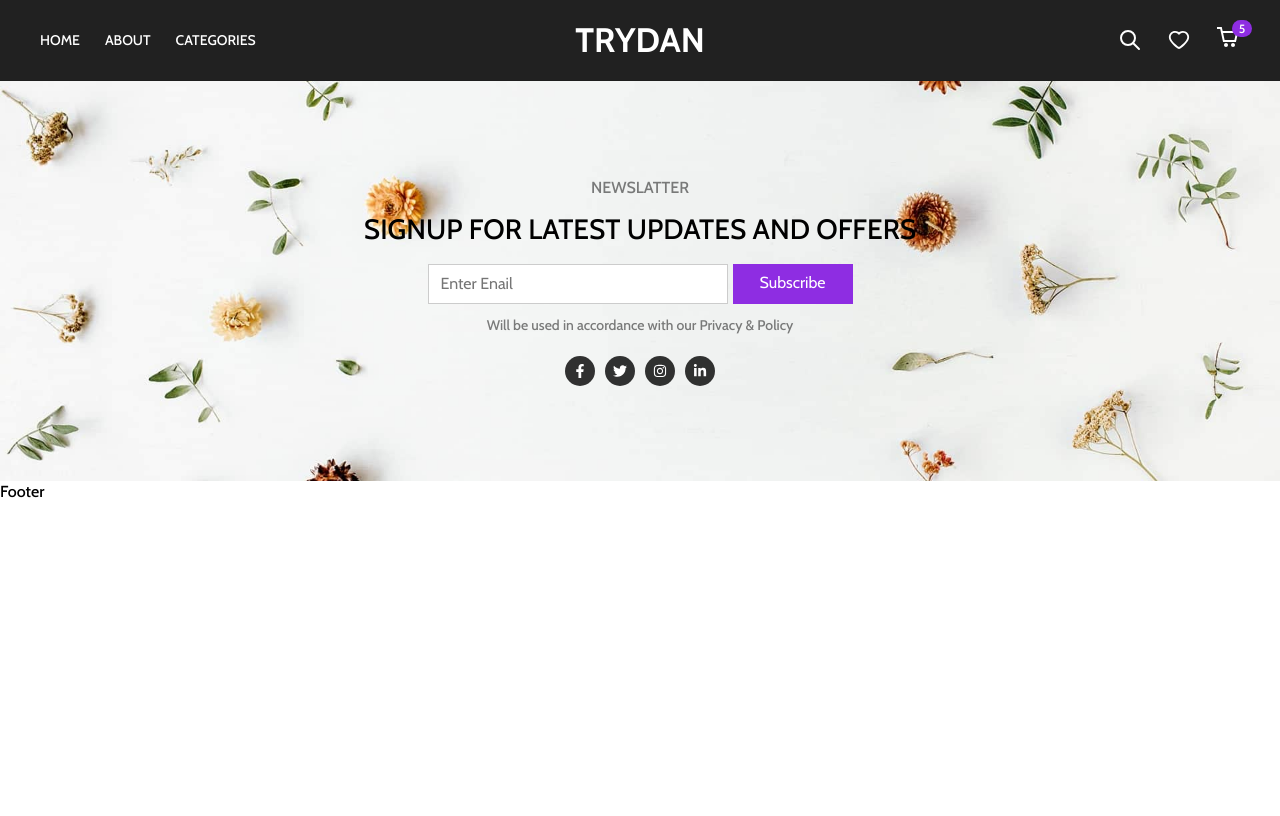
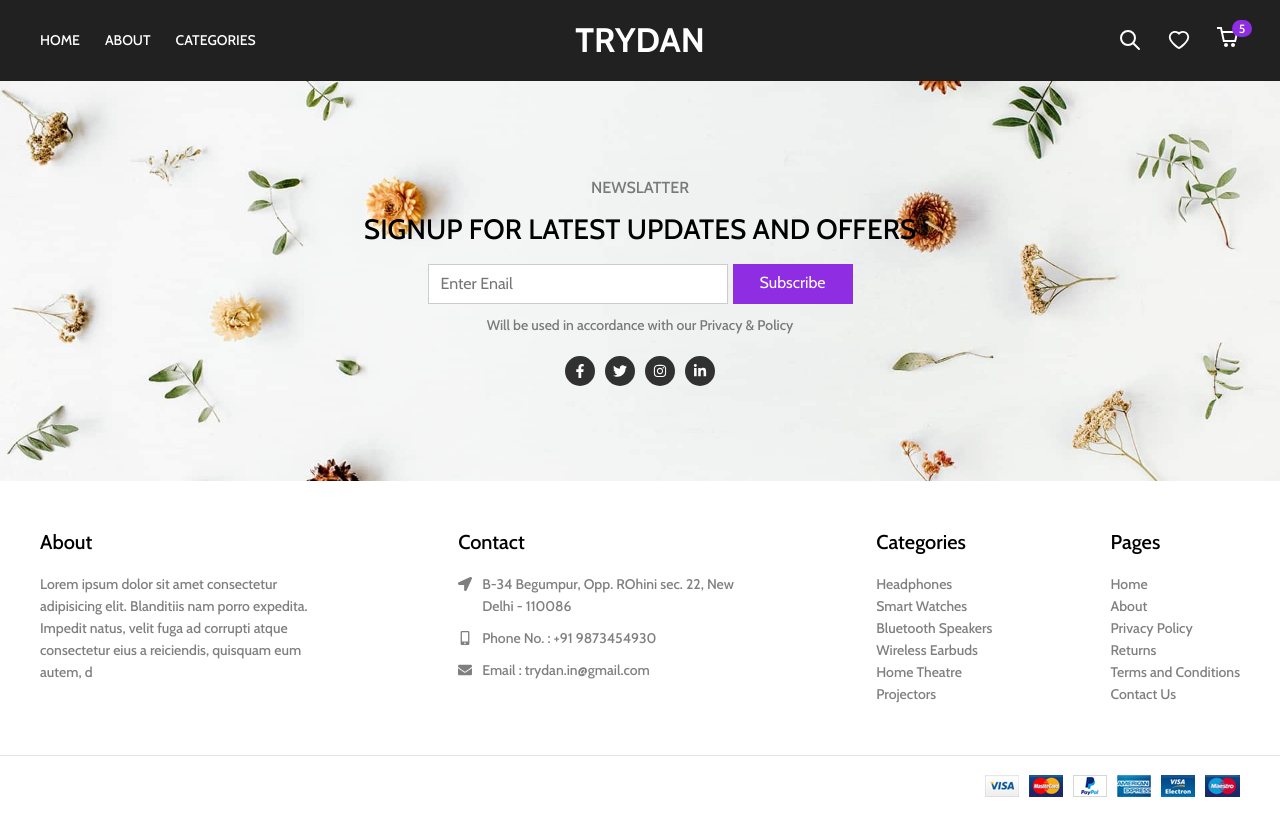
Before and after one commit to manish04042003/Trydan, a React (Create React App) app: page /about in a window 1280 px wide. Built offline with nearby package versions, Linux system fonts and the light colour scheme.

Commit message:
footer section complete

```diff
--- a/src/components/Footer/Footer.jsx
+++ b/src/components/Footer/Footer.jsx
@@ -1,6 +1,70 @@
 import "./Footer.scss";
+import React from "react";
+import { FaLocationArrow, FaMobileAlt, FaEnvelope } from "react-icons/fa";
+import Paymemt from "../../assets/payments.png";
 const Footer = () => {
-    return <div>Footer</div>;
+  return (
+    <div className="Footer">
+      <div className="footer-content">
+        <div className="col">
+          <div className="title">About</div>
+          <div className="text">
+            Lorem ipsum dolor sit amet consectetur adipisicing elit. Blanditiis
+            nam porro expedita. Impedit natus, velit fuga ad corrupti atque
+            consectetur eius a reiciendis, quisquam eum autem, d
+          </div>
+        </div>
+        <div className="col">
+          <div className="title">Contact</div>
+          <div className="c-item">
+            <FaLocationArrow/>
+            <div className="text">
+                B-34 Begumpur, Opp. ROhini sec. 22, New Delhi - 110086
+            </div>
+          </div>
+          <div className="c-item">
+            <FaMobileAlt/>
+            <div className="text">
+                Phone No. : +91 9873454930
+            </div>
+          </div>
+          <div className="c-item">
+            <FaEnvelope/>
+            <div className="text">
+                Email : trydan.in@gmail.com
+            </div>
+          </div>
+        </div>
+        <div className="col">
+          <div className="title">Categories</div>
+          <div className="text">Headphones</div>
+          <div className="text">Smart Watches</div>
+          <div className="text">Bluetooth Speakers</div>
+          <div className="text">Wireless Earbuds</div>
+          <div className="text">Home Theatre</div>
+          <div className="text">Projectors</div>
+        </div>
+        <div className="col">
+          <div className="title">Pages</div>
+          <div className="text">Home</div>
+          <div className="text">About</div>
+          <div className="text">Privacy Policy</div>
+          <div className="text">Returns</div>
+          <div className="text">Terms and Conditions</div>
+          <div className="text">Contact Us</div>
+        </div>
+      </div>
+
+      <div className="bottom-bar">
+        <div className="bottom-bar-content">
+            <div className="text">
+
+            </div>
+            <img src={Paymemt} alt=" Payment" />
+        </div>
+      </div>
+    </div>
+  );
 };
 
 export default Footer;
--- a/src/components/Footer/Footer.scss
+++ b/src/components/Footer/Footer.scss
@@ -1 +1,74 @@
 @import "../../css-config/mixins.scss";
+
+.Footer{
+    width: 100%;
+    .footer-content{
+        padding: 50px 20px ;
+        max-width: 1200px;
+        margin: 0 auto;
+        display: flex;
+        flex-flow: wrap;
+        gap: 20px;
+        @include md{
+            justify-content: space-between;
+            padding: 50px 0;
+        }
+        .col{
+            max-width: 300px;
+            .title{
+                margin-bottom: 20px;
+                font-size: 20px;
+
+            }
+            .text{
+                color: rgba(0,0,0,0.5);
+                font-size: 14px;
+            }
+            .c-item{
+                display: flex;
+                margin-bottom: 10px;
+                svg{
+                    flex-shrink: 0;
+                    font-size: 14px;
+                    margin-right: 10px;
+                    margin-top: 4px;
+                    color: rgba(0,0,0,0.5);
+                }
+            }
+            span{
+                &.text{
+                    display: block;
+                    margin-bottom:10px ;
+                    cursor: pointer;
+                }
+            }
+        }
+
+    }
+    .bottom-bar{
+        border-top: 1px solid rgba(0,0,0,0.1);
+        .bottom-bar-content{
+            padding: 20px;
+            display: flex;
+            align-items: center;
+            flex-direction: column;
+            text-align: center;
+            gap: 10px;
+            @include md{
+                padding: 0;
+                height: 60px;
+                max-width: 1200px;
+                margin: 0 auto;
+                flex-direction: row;
+                justify-content: space-between;
+                text-align: left;
+
+            }
+            .text{
+                font-size: 12px;
+                color: rgba(0,0,0,0.5);
+
+            }
+        }
+    }
+}
```
